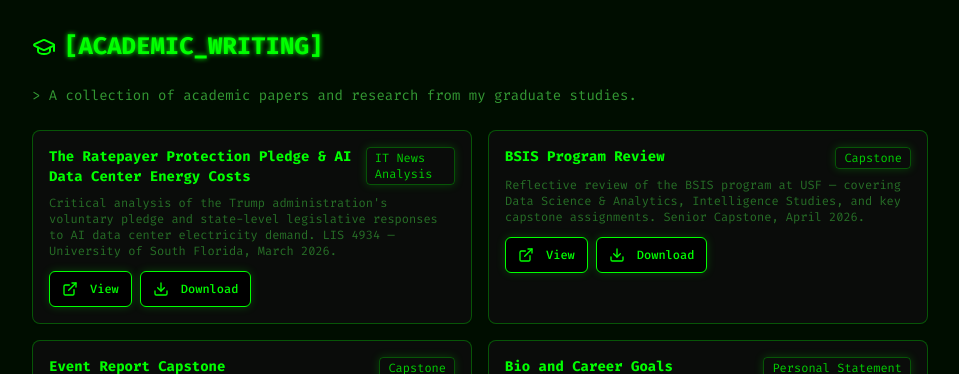
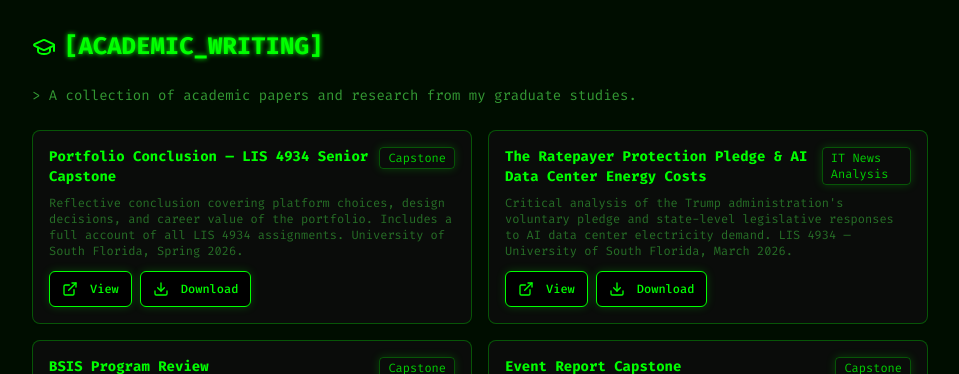
Before and after one commit to ianalloway/ian-web-forge, a React (Vite) app: page / in a window 1280 px wide. Shown: the part 4580-4954 px from the top of the page, without its empty margins (160-1119 px from the left). Built offline with nearby package versions, Linux system fonts and the light colour scheme; no server answers.

Commit message:
Add Portfolio Conclusion (LIS 4934 Senior Capstone, Spring 2026)

```diff
--- a/src/pages/Index.tsx
+++ b/src/pages/Index.tsx
@@ -180,6 +180,12 @@ async function fetchSubstackPosts(): Promise<BlogPost[]> {
 }
 
 const academicPapers: { title: string; description: string; file?: string; videoUrl?: string; category: string }[] = [
+  {
+    title: 'Portfolio Conclusion — LIS 4934 Senior Capstone',
+    description: 'Reflective conclusion covering platform choices, design decisions, and career value of the portfolio. Includes a full account of all LIS 4934 assignments. University of South Florida, Spring 2026.',
+    file: '/papers/portfolio-conclusion-lis4934.pdf',
+    category: 'Capstone',
+  },
   {
     title: 'The Ratepayer Protection Pledge & AI Data Center Energy Costs',
     description: 'Critical analysis of the Trump administration\'s voluntary pledge and state-level legislative responses to AI data center electricity demand. LIS 4934 — University of South Florida, March 2026.',
```
Also changed, not shown: 1 other file (tests, documents, lock files or other folders).
